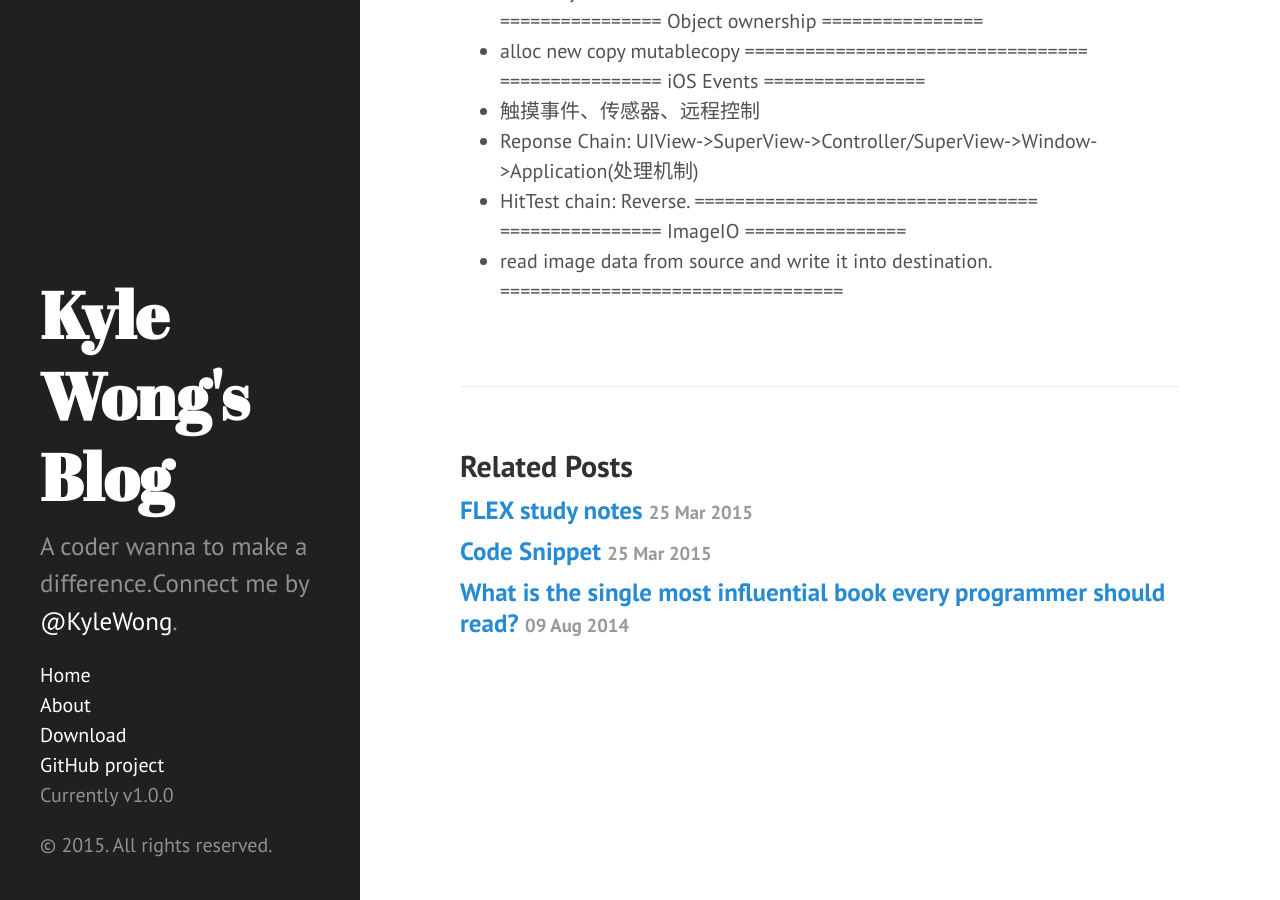
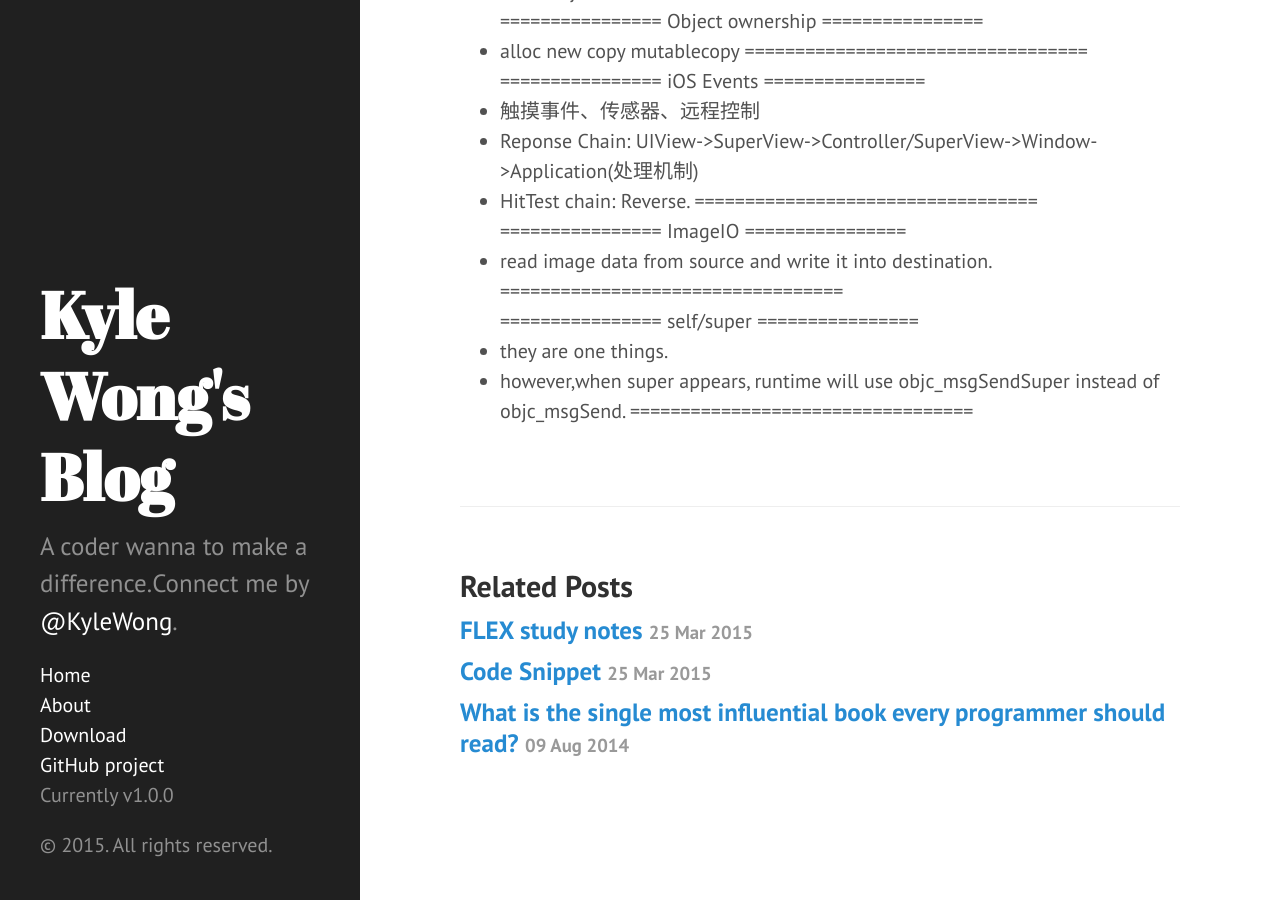
Before and after one commit to kangwang1988/kangwang1988.github.io, a Jekyll site: the page built from _posts/2015-05-10-iOS-study-note.md, in a window 1280 px wide and 900 px high, scrolled down 5794 px. Built offline with Jekyll 4.4.1, drawn with Linux system fonts in a browser that asks for light colours; Markdown is read by kramdown in place of the engine named in the settings.

Commit message:
Update 2015-05-10-iOS-study-note.md

```diff
--- a/_posts/2015-05-10-iOS-study-note.md
+++ b/_posts/2015-05-10-iOS-study-note.md
@@ -224,3 +224,7 @@ InputSource:Timer,Selector,Port,CustomSrc.
 ================ ImageIO  ================<br>
 - read image data from source and write it into destination.
 ==================================<br>
+================ self/super  ================<br>
+- they are one things.
+- however,when super appears, runtime will use objc_msgSendSuper instead of objc_msgSend.
+==================================<br>
```
